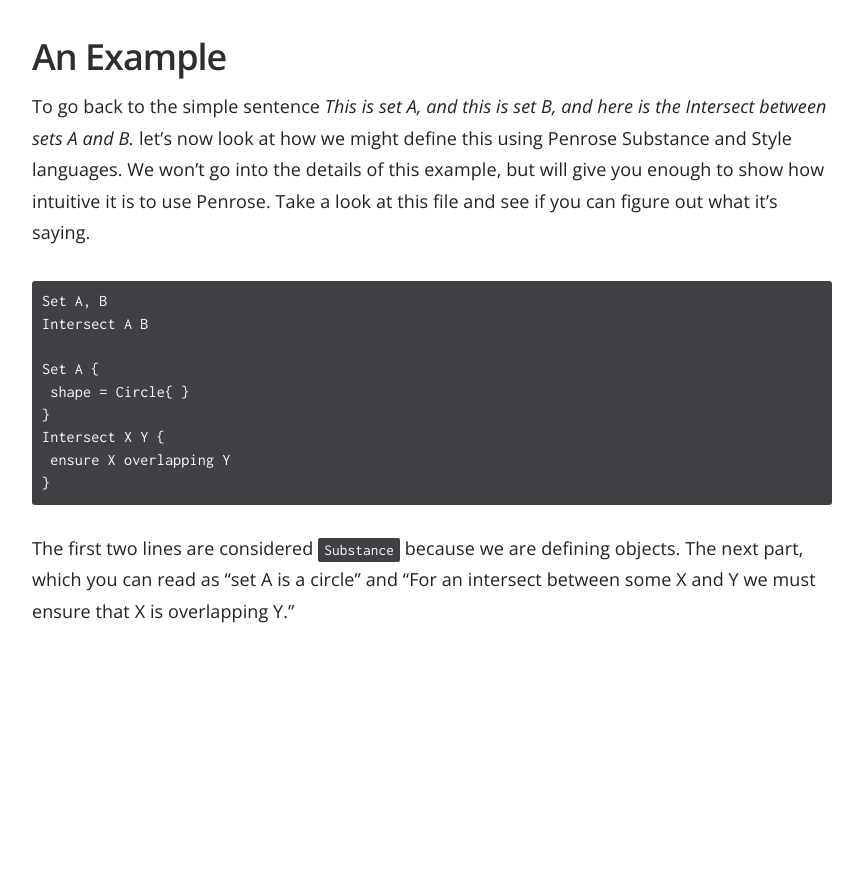
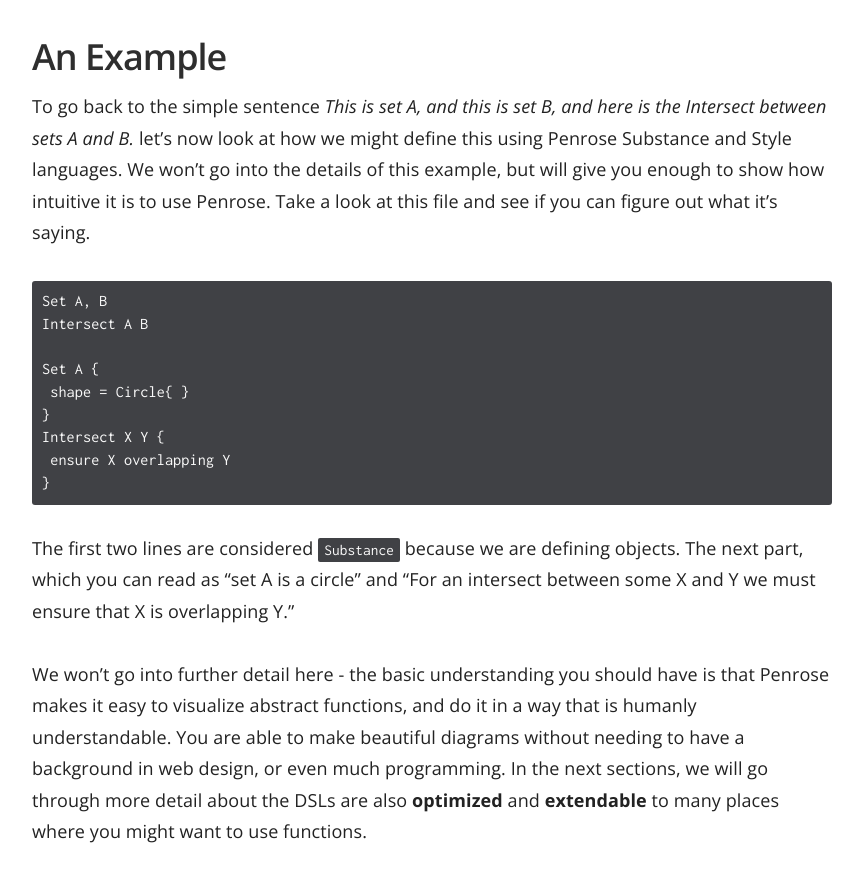
Before and after one commit to penrose/penrose-old.github.io, a Jekyll site: the page built from _docs/getting-started/index.md, in a window 1280 px wide and 900 px high, scrolled down 4241 px. Shown: the top 882 px of the window, without its empty margins (358-1221 px from the left). Built offline with Jekyll 4.4.1, drawn with Linux system fonts in a browser that asks for light colours; before the commit the page ends 4921 px from its top, so only the background shows below that.

Commit message:
more updates to about

```diff
--- a/_docs/getting-started/index.md
+++ b/_docs/getting-started/index.md
@@ -135,3 +135,10 @@ Intersect X Y {
 The first two lines are considered `Substance` because we are defining objects.
 The next part, which you can read as "set A is a circle" and "For an intersect between
 some X and Y we must ensure that X is overlapping Y."
+
+We won't go into further detail here - the basic understanding you should have
+is that Penrose makes it easy to visualize abstract functions, and do it in a
+way that is humanly understandable. You are able to make beautiful diagrams without needing
+to have a background in web design, or even much programming. In the next sections, we
+will go through more detail about the DSLs are also **optimized** and **extendable**
+to many places where you might want to use functions.
```
